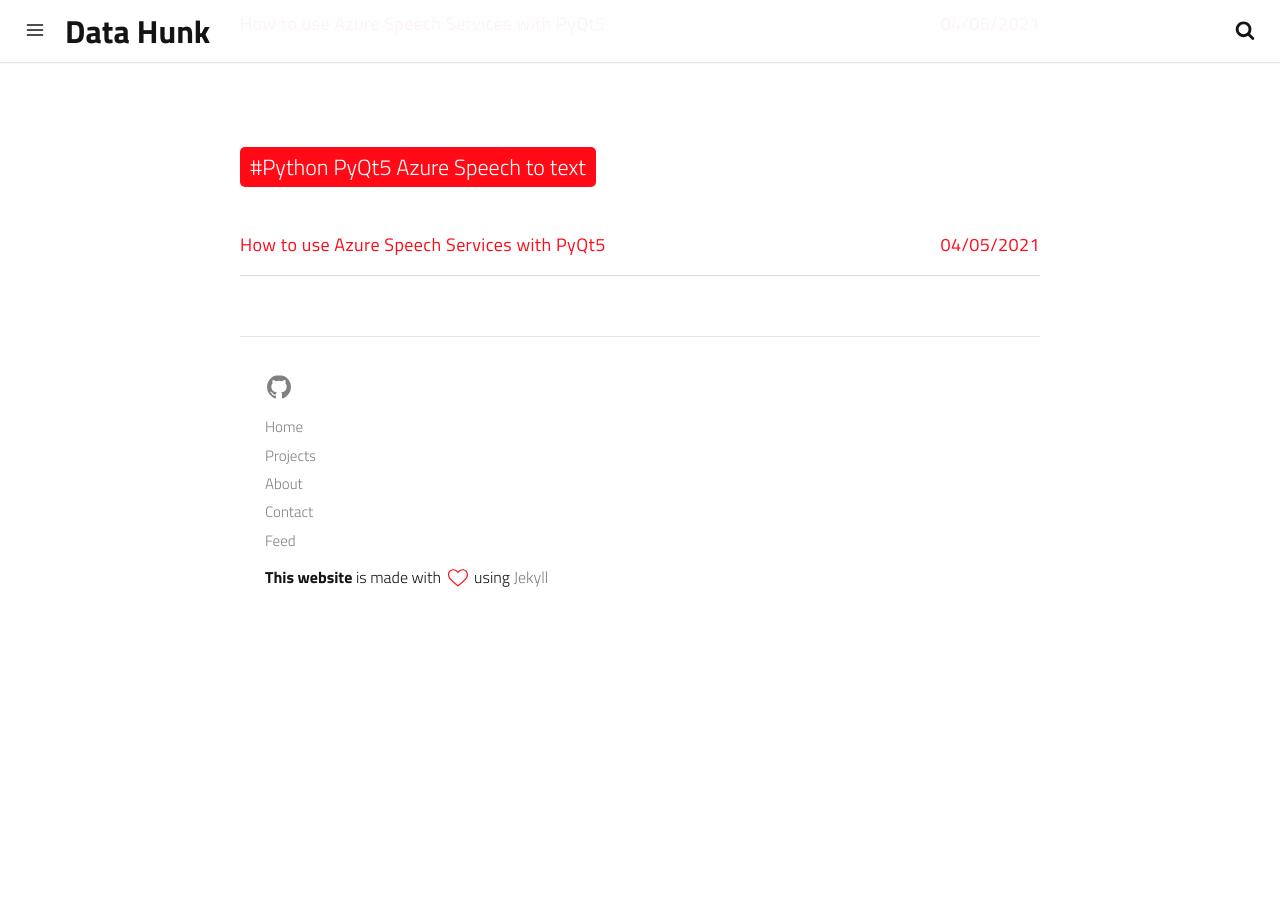
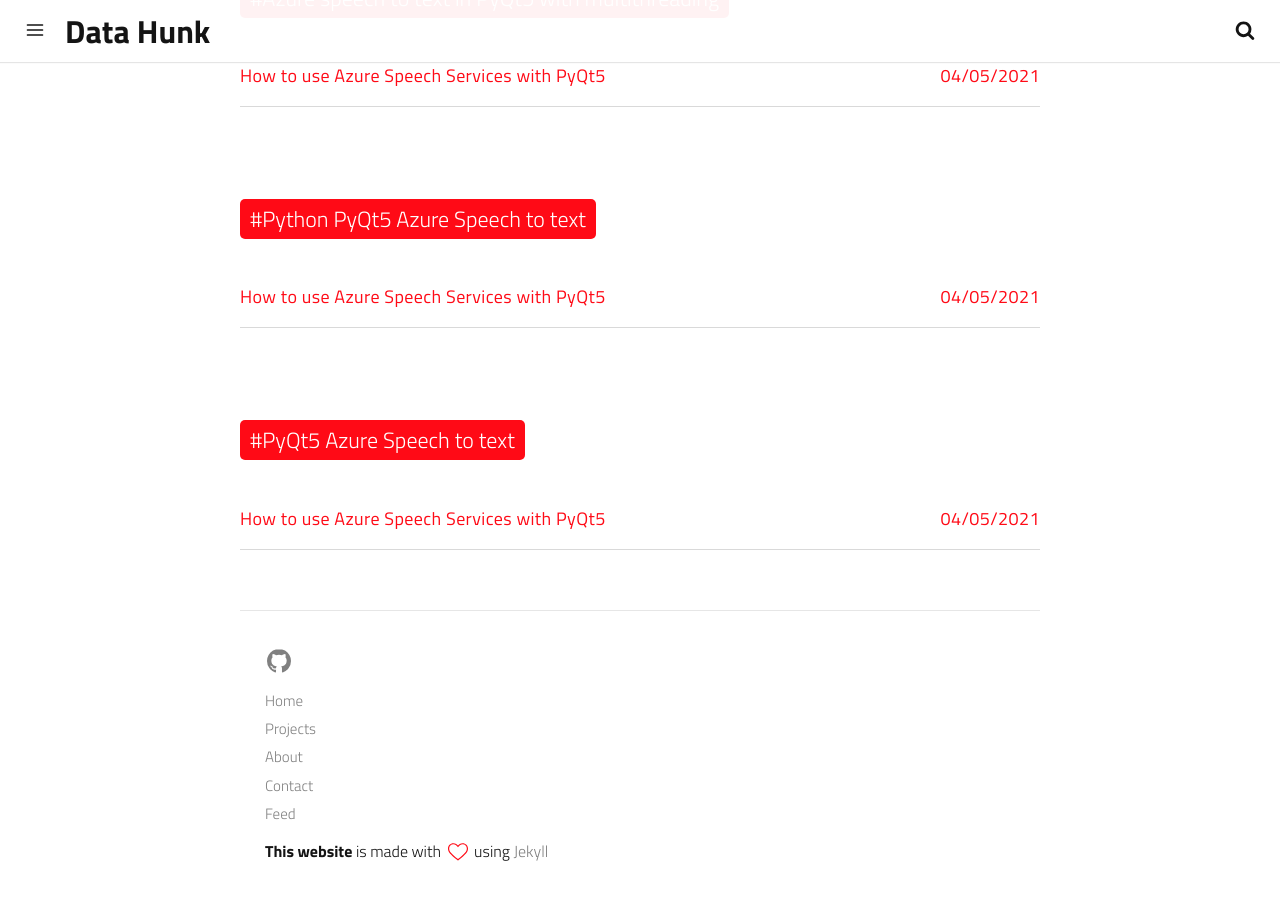
Before and after one commit to anuragseven/anuragseven.github.io, a Jekyll site: the page built from tags.html, in a window 1280 px wide and 900 px high, scrolled down 6443 px. Built offline with Jekyll 4.4.1, drawn with Linux system fonts in a browser that asks for light colours; a script that is not in the unit is left out; before the commit the page ends 7069 px from its top, so only the background shows below that; some of the changed text lies outside the part shown.

Commit message:
updated tags for azurespeech-pyqt5

```diff
--- a/_posts/2021-04-05-using-azure-speech-in-a-pyqt5-app.md
+++ b/_posts/2021-04-05-using-azure-speech-in-a-pyqt5-app.md
@@ -16,6 +16,7 @@ tags:
   - Azure text to speech PyQt5
   - Azure speech to text in PyQt5 with multithreading
   - Python PyQt5 Azure Speech to text
+  - PyQt5 Azure Speech to text
 
 author: AnuragTripathi
 paginate: false
```
